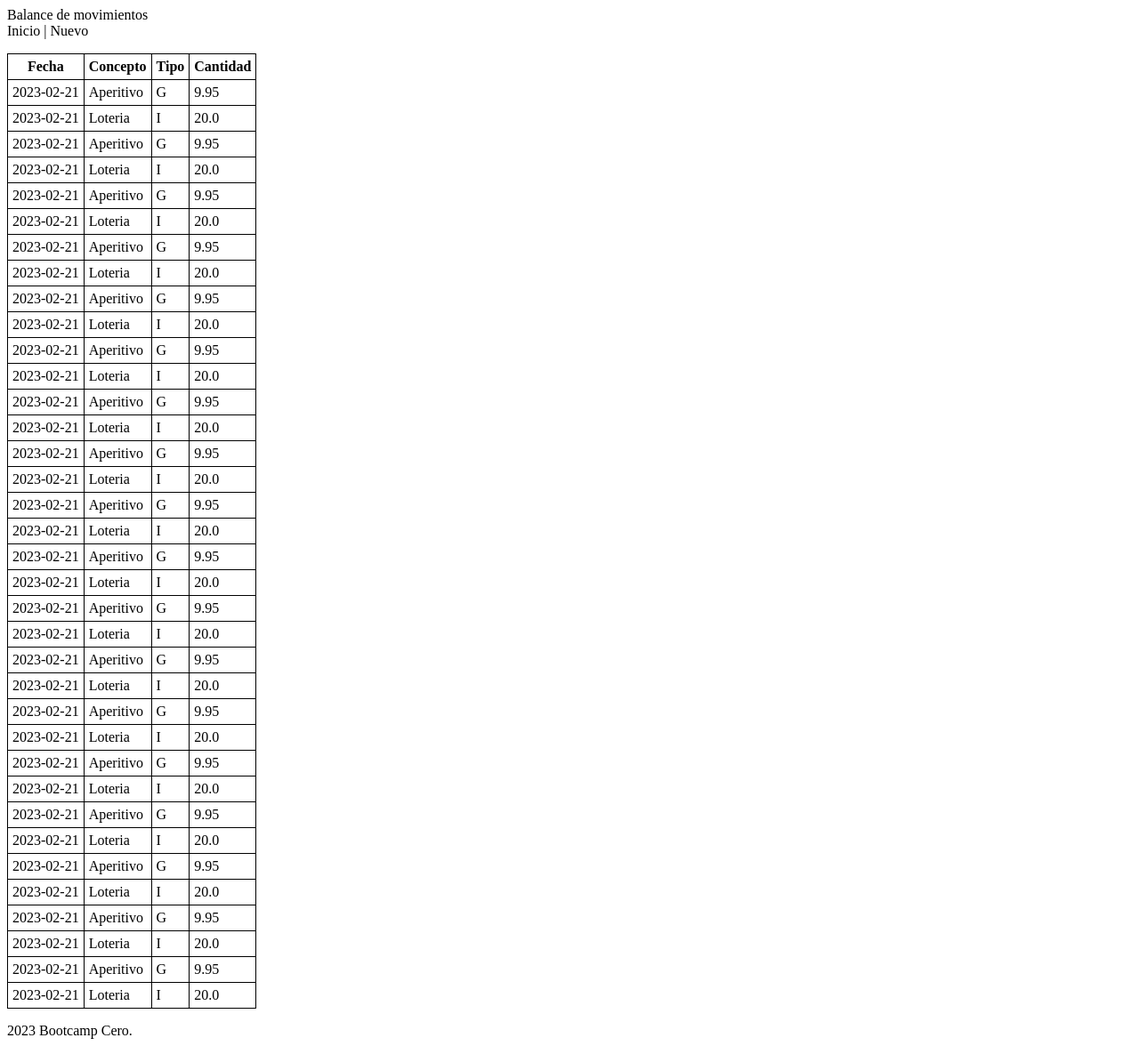
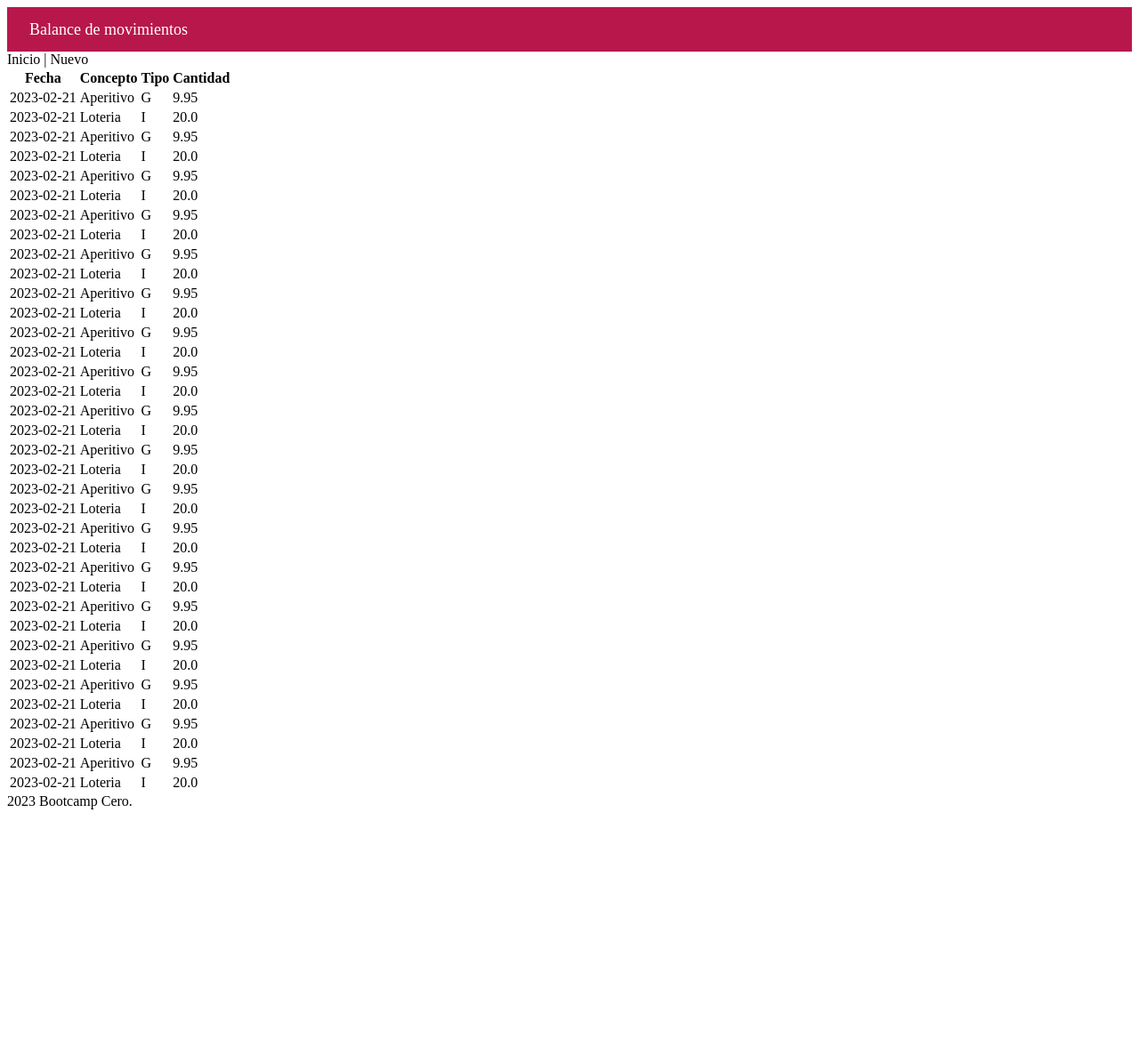
Before and after one commit to juliangordon88/Practicando-Git, a Flask app: page / in a window 1280 px wide. Shown: the whole page at 89% size. After the commit the page ends 910 px from the top, so only its background shows below. Run offline with Flask 2, Linux system fonts and the light colour scheme.

Commit message:
feat: estilos del header

```diff
--- /dev/null
+++ b/balance/static/css/styles.css
@@ -0,0 +1,8 @@
+header {
+  background-color: #b8174c;
+  color: white;
+  height: 50px;
+  font-size: large;
+  line-height: 50px;
+  padding-left: 25px;
+}
--- a/balance/templates/inicio.html
+++ b/balance/templates/inicio.html
@@ -6,20 +6,8 @@
   <meta http-equiv="X-UA-Compatible" content="IE=edge">
   <meta name="viewport" content="width=device-width, initial-scale=1.0">
   <title>Balance - Lista de movimientos</title>
-  <style>
-    .lista {
-      border: solid thin black;
-      border-collapse: collapse;
-      margin: 16px 0;
-    }
-
-    .lista td,
-    .lista th {
-      border: solid thin black;
-      padding: 5px;
-    }
-
-  </style>
+  <link rel="stylesheet" href="static/css/flat-remix.css">
+  <link rel="stylesheet" href="static/css/styles.css">
 </head>
 
 <body>
```
